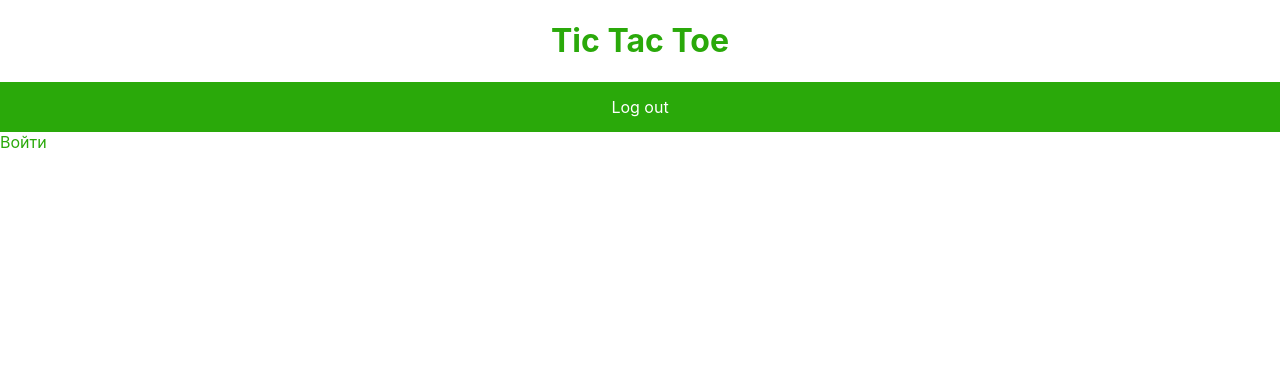
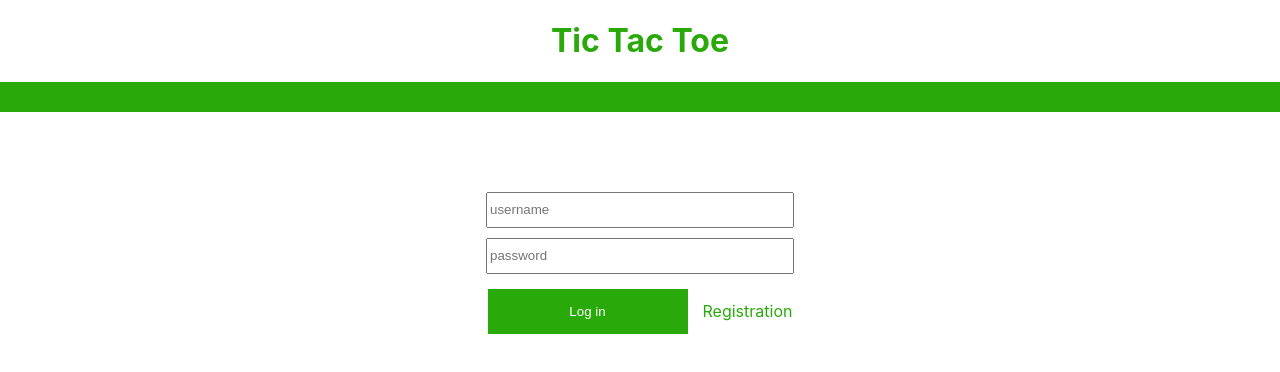
Before and after one commit to ValyaGrachyov/DotnetEx3, a React (Create React App) app in the folder tic-tac-toe-front/: page /login in a window 1280 px wide. Shown: the top 372 px of the page. Built offline with nearby package versions, Linux system fonts and the light colour scheme; the HTML template or start-up script is replaced by a standard one.

Commit message:
implemented login and registration pages

```diff
--- a/tic-tac-toe-front/package.json
+++ b/tic-tac-toe-front/package.json
@@ -6,6 +6,7 @@
     "@testing-library/jest-dom": "^5.17.0",
     "@testing-library/react": "^13.4.0",
     "@testing-library/user-event": "^13.5.0",
+    "axios": "^1.6.6",
     "react": "^18.2.0",
     "react-dom": "^18.2.0",
     "react-router-dom": "^6.21.3",
--- /dev/null
+++ b/tic-tac-toe-front/src/commonFunctions.js
@@ -0,0 +1,3 @@
+export function isNullOrEmptyString (str) {
+    return (typeof str === "string" && str.length === 0) || str === null;
+}
--- a/tic-tac-toe-front/src/components/Auth/AuthWrapper.jsx
+++ b/tic-tac-toe-front/src/components/Auth/AuthWrapper.jsx
@@ -1,48 +1,32 @@
 import { createContext, useContext, useState } from "react"
 import { RenderRoutes, RenderNavBar } from "../RenderRoutes";
 import Header from "../Header";
+import API from "../../httpclient";
 
 const AuthContext = createContext();
 export const AuthData = () => useContext(AuthContext);
 
-
 export const AuthWrapper = () => {
 
-     const [ user, setUser ] = useState({name: "", isAuthenticated: true})
+     const [ user, setUser ] = useState({username: "", isAuthenticated: false})
 
-     const login = (userName, password) => {
+     const login = (username, password) => {
+        return API.login(username, password)
+        .then(r => setUser({...user, username: r.username, isAuthenticated: true}));
+     }
 
-          // Make a call to the authentication API to check the username
-
-          return new Promise((resolve, reject) => {
-
-               if (password === "password") {
-                    setUser({name: userName, isAuthenticated: true})
-                    resolve("success")
-               } else {
-                    reject("Incorrect password")
-               }
-          })
-
-
-     }
      const logout = () => {
-
+          API.logout();
           setUser({...user, isAuthenticated: false})
      }
 
-
      return (
-
                <AuthContext.Provider value={{user, login, logout}}>
                     <>
                          <Header />
                          <RenderNavBar/>
                          <RenderRoutes />
                     </>
-
                </AuthContext.Provider>
-
      )
-
 }
--- a/tic-tac-toe-front/src/components/Auth/LoginPage.jsx
+++ b/tic-tac-toe-front/src/components/Auth/LoginPage.jsx
@@ -1,6 +1,64 @@
+import "../../css/login-page.css"
+import { AuthData } from "./AuthWrapper";
+import { Link, useNavigate } from "react-router-dom";
+import React, { useEffect, useReducer, useState } from "react";
+import { isNullOrEmptyString } from "../../commonFunctions";
+
+function validateFields({username, password}) {
+    if (isNullOrEmptyString(username))
+        return "Username is required.";
+
+    if (isNullOrEmptyString(password))
+        return "Password is required.";
+
+    return null;
+}
+
 export default function LoginPage () {
-    return(
-    <div>
-        Войти
+    const navigate = useNavigate();
+    const { user, login } = AuthData();
+    const [ formData, setFormData ] = useReducer((formData, newItem) => { return ( {...formData, ...newItem} )}, {username: null, password: null});
+    const [ errorMessage, setErrorMessage ] = useState(null);
+
+    const executeLogin = async () => {
+        try {
+            const formValidationMessage = validateFields(formData);
+            if (formValidationMessage != null){
+                setErrorMessage(formValidationMessage);
+                return;
+            }
+
+            await login(formData.userName, formData.password);
+            navigate("/games");
+
+        } catch (error) {
+             setErrorMessage(error);
+        }
+   }
+
+    useEffect(() => {
+        if (user?.isAuthenticated)
+            navigate("/games");
+    });
+
+    return (
+    <div className="form-holder">
+        <div className="inputs">
+            <div className="input">
+                <input type="text" maxLength="256" minLength="6" placeholder="username" required={true}
+                       value={formData?.username}
+                       onChange={(e) => setFormData({username: e.target.value?.trim()}) }/>
+            </div>
+            <div className="input">
+                 <input placeholder="password" type="password" required={true}
+                       value={formData?.password}
+                       onChange={(e) => setFormData({password: e.target.value?.trim()}) }/>
+            </div>
+            <div className="button-section">
+                 <button onClick={executeLogin}>Log in</button>
+                 <Link to="/registration" className="register-link">Registration</Link>
+            </div>
+            {errorMessage ? <div className="error">{errorMessage}</div> : null }
+        </div>
     </div>);
 }
--- a/tic-tac-toe-front/src/components/Auth/RegistrationPage.jsx
+++ b/tic-tac-toe-front/src/components/Auth/RegistrationPage.jsx
@@ -1,6 +1,79 @@
+import "../../css/login-page.css"
+import { AuthData } from "./AuthWrapper";
+import { useNavigate } from "react-router-dom";
+import React, { useReducer, useState, useEffect } from "react";
+import { isNullOrEmptyString } from "../../commonFunctions";
+import API from "../../httpclient";
+
+function validateFields({username, password, passwordRepetition}) {
+    if (isNullOrEmptyString(username))
+        return "Username is required.";
+
+    if (isNullOrEmptyString(password))
+        return "Password is required.";
+
+    if (isNullOrEmptyString(passwordRepetition))
+        return "Repeat the password.";
+
+    if (passwordRepetition !== password)
+        return "Passwords does not match.";
+
+    return null;
+}
+
 export default function RegistrationPage () {
-    return(
-    <div>
-        Зарегестрироваться
+    const { user } = AuthData();
+    const navigate = useNavigate();
+    const [ formData, setFormData ] = useReducer((formData, newItem) => { return ( {...formData, ...newItem} )},
+        {username: null, password: null, passwordRepetition: null});
+    const [ errorMessage, setErrorMessage ] = useState(null);
+
+    const executeRegistration = async () => {
+        try {
+            const formValidationMessage = validateFields(formData);
+            if (formValidationMessage != null){
+                setErrorMessage(formValidationMessage);
+                return;
+            }
+
+            await API.register(formData.username, formData.password);
+            navigate("/login");
+        } catch (error) {
+            setErrorMessage(error);
+        }
+   }
+
+   useEffect(() => {
+        if (user?.isAuthenticated)
+            navigate("/games");
+    });
+
+    return (
+    <div className="form-holder">
+        <h2>Create New Account</h2>
+        <div className="inputs">
+            <div className="input">
+                <input type="text" maxLength="256" minLength="6" placeholder="username"
+                       required={true}
+                       value={formData?.username}
+                       onChange={(e) => setFormData({username: e.target.value?.trim()}) }/>
+            </div>
+            <div className="input">
+                 <input placeholder="password" type="password"
+                       required={true}
+                       value={formData?.password}
+                       onChange={(e) => setFormData({password: e.target.value?.trim()}) }/>
+            </div>
+            <div className="input">
+                 <input placeholder="repeat password" type="password"
+                       required={true}
+                       value={formData?.passwordRepetition}
+                       onChange={(e) => setFormData({passwordRepetition: e.target.value?.trim()}) }/>
+            </div>
+            <div className="button-section">
+                 <button onClick={executeRegistration}>Register</button>
+            </div>
+            {errorMessage ? <div className="error">{errorMessage}</div> : null }
+        </div>
     </div>);
 }
--- a/tic-tac-toe-front/src/components/RenderRoutes.jsx
+++ b/tic-tac-toe-front/src/components/RenderRoutes.jsx
@@ -1,4 +1,4 @@
-import { Navigate, Route, Routes, Link } from "react-router-dom";
+import { Route, Routes, Link } from "react-router-dom";
 import routesList from "./navigation";
 import { AuthData } from "./Auth/AuthWrapper";
 import { useLocation } from "react-router-dom";
@@ -42,8 +42,7 @@ export const RenderNavBar = () => {
 
               { user.isAuthenticated ?
               <div className="menuItem"><Link to={'#'} onClick={logout}>Log out</Link></div>
-              :
-              <Navigate to={"/login"} replace={true}/>}
+              : <></>}
          </div>
     )
 }
--- a/tic-tac-toe-front/src/components/navigation.js
+++ b/tic-tac-toe-front/src/components/navigation.js
@@ -14,8 +14,8 @@ export const routesList = [
     { path: "/leader-board", name: "Leader Board", element: <LeaderBoardPage/>, isNavigationBar: true,  isPrivate: true },
     { path: "/log-out", name: "Log out", element: <Logout/>, isNavigationBar: true, isPrivate: true },
     // public routes
-    { path: "/login", name: "Login", element: <LoginPage/>, isNavigationBar:false, isPrivate: false },
-    { path: "/register", name: "Registration", element: <RegistrationPage/>, isNavigationBar:false, isPrivate: false },
+    { path: "/login", name: "Login", element: <LoginPage/>, isNavigationBar:false, isPrivate: false},
+    { path: "/registration", name: "Registration", element: <RegistrationPage/>, isNavigationBar:false, isPrivate: false},
     //other
     { path: "*", name: "Not Found", element: <NotFoundPage/>, isNavigationBar: false, isPrivate: false },
 ]
--- /dev/null
+++ b/tic-tac-toe-front/src/css/login-page.css
@@ -0,0 +1,58 @@
+.form-holder {
+    margin-top: 75px;
+    text-align: center;
+}
+
+.inputs .input {
+  text-align: center;
+}
+
+.inputs .input input {
+  height: 30px;
+  width: 300px;
+  margin: 5px 0;
+}
+
+.inputs .button-section {
+  text-align: center;
+}
+
+.button-section {
+  display: inline-flex;
+  align-items: center;
+  justify-content: space-evenly;
+}
+
+.register-link {
+  text-decoration: none;
+  color: rgb(42, 169, 10);
+  margin-left: 15px;
+  display: inline-block;
+}
+
+.register-link:hover {
+  text-decoration: none;
+  color: rgb(25, 107, 5);
+  margin-left: 15px;
+  display: inline-block;
+}
+
+.inputs .button-section button {
+  background-color:  rgb(42, 169, 10);
+  border: none;
+  padding: 15px 30px;
+  color: #fff;
+  width: 200px;
+  margin: 10px 0;
+}
+
+.inputs .button-section button:hover {
+  background-color: rgb(25, 107, 5);
+}
+.error {
+  color: red;
+  width: 280px;
+  margin: 5px 0;
+  margin: 0 auto;
+  padding: 5px;
+}
--- /dev/null
+++ b/tic-tac-toe-front/src/css/register-page.css
@@ -0,0 +1,58 @@
+.form-holder {
+    margin-top: 75px;
+    text-align: center;
+}
+
+.inputs .input {
+  text-align: center;
+}
+
+.inputs .input input {
+  height: 30px;
+  width: 300px;
+  margin: 5px 0;
+}
+
+.inputs .button-section {
+  text-align: center;
+}
+
+.button-section {
+  display: inline-flex;
+  align-items: center;
+  justify-content: space-evenly;
+}
+
+.register-link {
+  text-decoration: none;
+  color: rgb(42, 169, 10);
+  margin-left: 15px;
+  display: inline-block;
+}
+
+.register-link:hover {
+  text-decoration: none;
+  color: rgb(25, 107, 5);
+  margin-left: 15px;
+  display: inline-block;
+}
+
+.inputs .button-section button {
+  background-color:  rgb(42, 169, 10);
+  border: none;
+  padding: 15px 30px;
+  color: #fff;
+  width: 200px;
+  margin: 10px 0;
+}
+
+.inputs .button-section button:hover {
+  background-color: rgb(25, 107, 5);
+}
+.error {
+  color: red;
+  width: 280px;
+  margin: 5px 0;
+  margin: 0 auto;
+  padding: 5px;
+}
--- /dev/null
+++ b/tic-tac-toe-front/src/httpclient.js
@@ -0,0 +1,53 @@
+import axios from "axios"
+
+function throwError(err) {
+    if (err.response)
+        throw new Error(err.response.data);
+    throw new Error("Error during request.");
+}
+
+class AxiosWrapper {
+    constructor(url = process.env.BACKEND_ORIGIN) {
+        const options = {
+            baseURL: url,
+            timeout: 10000,
+            ssl: false,
+            headers: {
+                'Accept': 'application/json',
+                'Content-type': 'application/json; charset=UTF-8',
+                "Access-Control-Allow-Origin": url,
+                "X-Requested-With": "XMLHttpRequest"
+            },
+            withCredentials: true,
+        }
+
+        const token = sessionStorage.getItem("token");
+        this.axiosInstance = axios.create(options);
+        this.axiosInstance.defaults.headers["Authorization"] = `Bearer ${token}`;
+    }
+
+    async login(username, password) {
+        let userInfo = {token: null, username: null};
+        await this.axiosInstance.post("/account/login", {username: username, password: password})
+        .then(response => userInfo = response.data )
+        .catch(err => throwError(err));
+
+        sessionStorage.setItem("token", userInfo.token);
+        sessionStorage.setItem("username", userInfo.username);
+        this.axiosInstance.defaults.headers["Authorization"] = `Bearer ${userInfo.token}`;
+    }
+
+    async register(username, password) {
+        await this.axiosInstance.post("/account/register", {username: username, password: password})
+        .then(() => {})
+        .catch(err => throwError(err))
+    }
+
+    async logout() {
+        sessionStorage.setItem("token", null);
+        this.axiosInstance.defaults.headers["Authorization"] = '';
+    }
+}
+
+const API = new AxiosWrapper();
+export default API;
```
Also changed, not shown: 1 other file (tests, documents, lock files or other folders).
